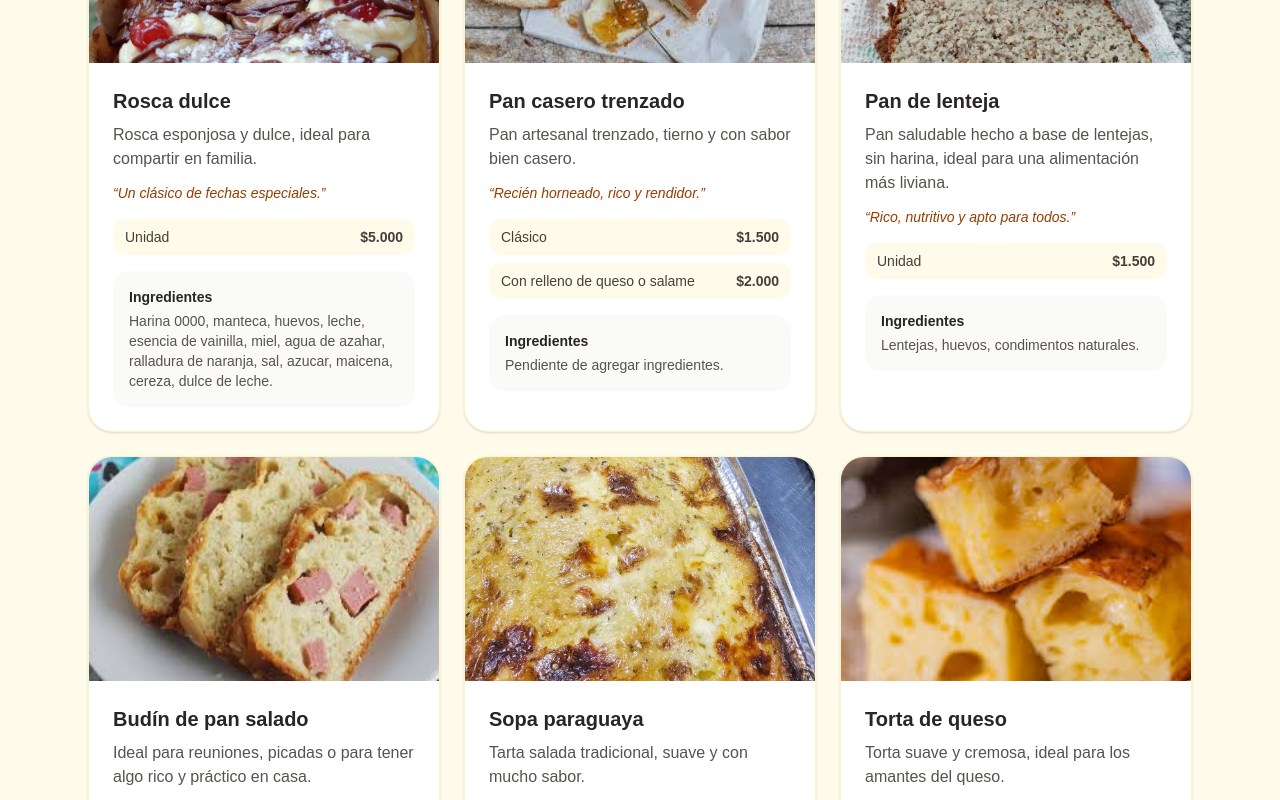
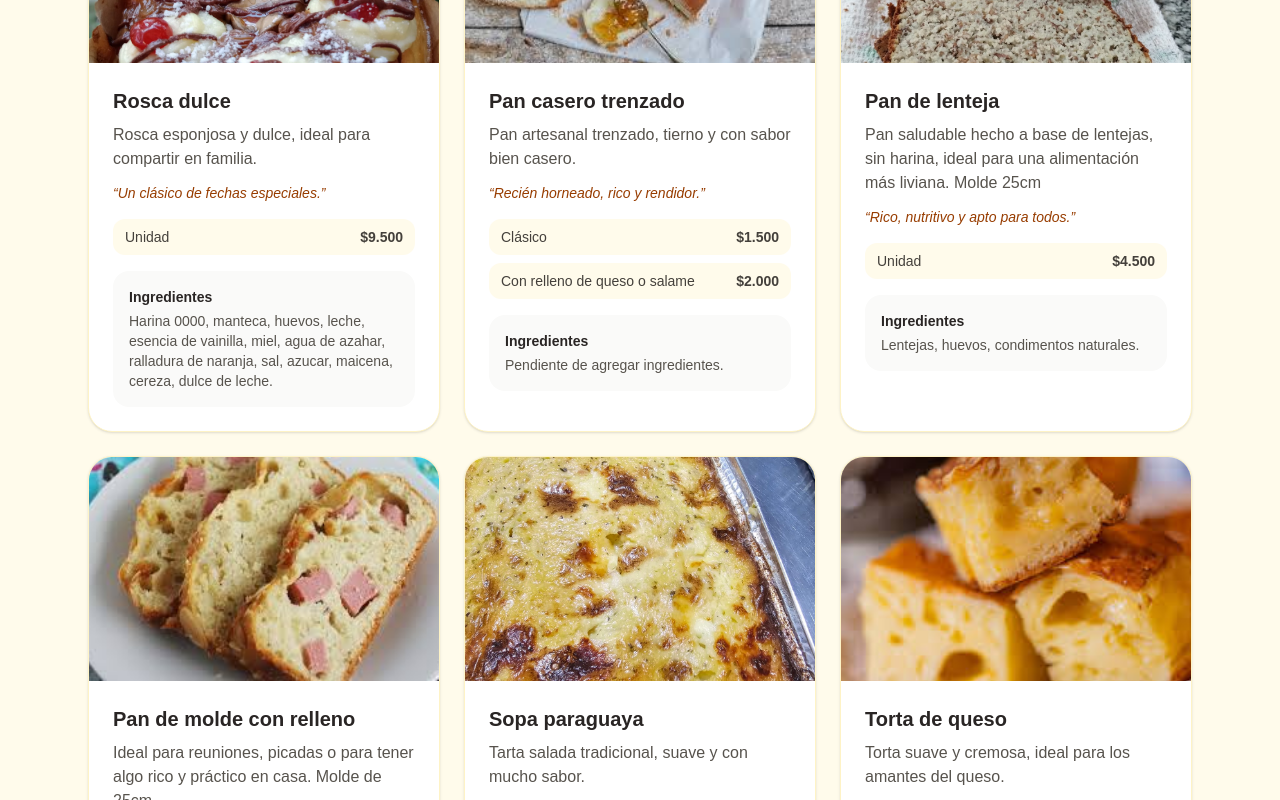
Before and after one commit to Zarzaandres/panaderia-carlita, a Next.js app: page / in a window 1280 px wide. Shown: the part 1380-2180 px from the top of the page. Built offline with nearby package versions, Linux system fonts and the light colour scheme.

Commit message:
actulizar texto

```diff
--- a/app/page.tsx
+++ b/app/page.tsx
@@ -45,7 +45,7 @@ export default function PanaderiaCarlitaWeb() {
   id: 'rosca-dulce',
   nombre: 'Rosca dulce',
   variantes: [
-    { nombre: 'Unidad', precio: 5000 }
+    { nombre: 'Unidad', precio: 9500 }
   ],
   descripcion: 'Rosca esponjosa y dulce, ideal para compartir en familia.',
   frase: 'Un clásico de fechas especiales.',
@@ -68,18 +68,18 @@ export default function PanaderiaCarlitaWeb() {
   id: 'pan-lenteja',
   nombre: 'Pan de lenteja',
   variantes: [
-    { nombre: 'Unidad', precio: 1500 }
+    { nombre: 'Unidad', precio: 4500 }
   ],
-  descripcion: 'Pan saludable hecho a base de lentejas, sin harina, ideal para una alimentación más liviana.',
+  descripcion: 'Pan saludable hecho a base de lentejas, sin harina, ideal para una alimentación más liviana. Molde 25cm',
   frase: 'Rico, nutritivo y apto para todos.',
   imagen: '/productos/pan-lenteja.jpeg',
   ingredientes: 'Lentejas, huevos, condimentos naturales.',
 },
     {
       id: 'Pan de molde con relleno',
-      nombre: 'Budín de pan salado',
+      nombre: 'Pan de molde con relleno',
       variantes: [{ nombre: 'Unidad', precio: 7000 }],
-      descripcion: 'Ideal para reuniones, picadas o para tener algo rico y práctico en casa.',
+      descripcion: 'Ideal para reuniones, picadas o para tener algo rico y práctico en casa. Molde de 25cm',
       frase: 'Sabor casero que llena la mesa.',
       imagen: '/productos/budin-pan-salado.jpg',
       ingredientes: 'Harina 0000, huevos, manteca, leche, quesos, jamón.',
```
